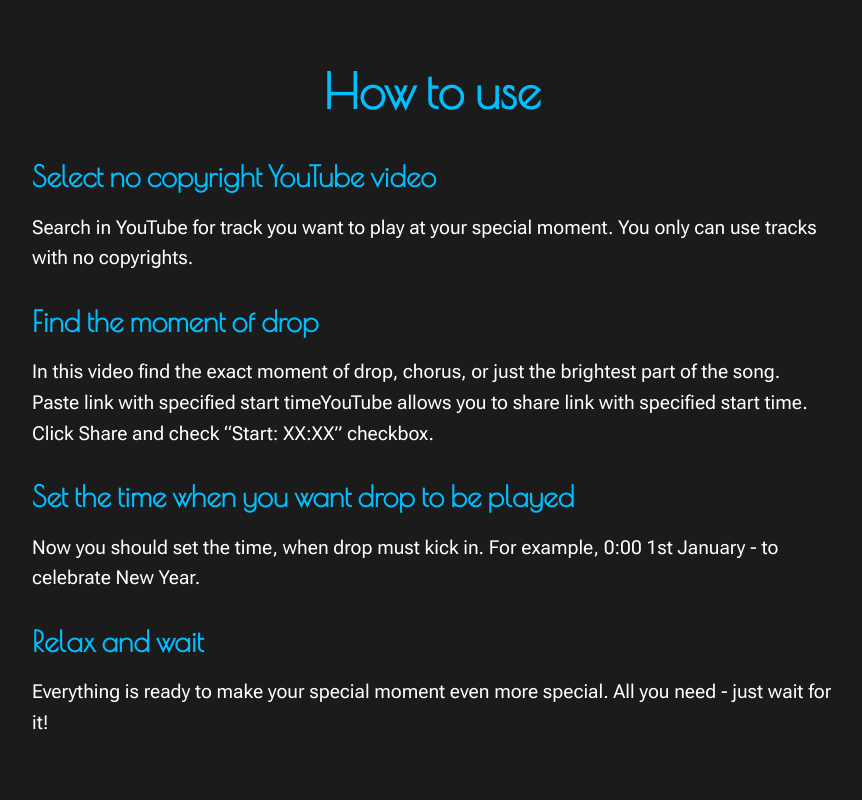
After one commit to VladiusML/syncbeat, a FastAPI app: template musicdrop/templates/howtouse.html in a window 1280 px wide. The commit adds this page. Shown: the whole page, without its empty margins (208-1070 px from the left). Run offline with FastAPI, Linux system fonts and the light colour scheme; the template is opened without the code that fills it, so the values that code supplies are empty; parts of the project's set-up code (start-up, migrations or seed data) failed here and were passed over.

Commit message:
Design commit

```diff
--- a/musicdrop/main.py
+++ b/musicdrop/main.py
@@ -41,6 +41,7 @@ app = FastAPI(lifespan=lifespan)
 
 app.mount("/static", StaticFiles(directory="musicdrop/static"), "static")
 
+
 app.include_router(router_users)
 app.include_router(router_pages)
 
--- a/musicdrop/pages/router.py
+++ b/musicdrop/pages/router.py
@@ -20,6 +20,10 @@ templates = Jinja2Templates(directory="musicdrop/templates")
 async def get_register(request: Request):
     return templates.TemplateResponse("register.html", {"request": request})
 
+@router.get("/howtouse", response_class=HTMLResponse)
+async def get_register(request: Request):
+    return templates.TemplateResponse("howtouse.html", {"request": request})
+
 @router.get("/login", response_class=HTMLResponse)
 async def get_login(request: Request):
     return templates.TemplateResponse("login.html", {"request": request})
--- /dev/null
+++ b/musicdrop/static/css/styles.css
@@ -0,0 +1,256 @@
+
+
+
+
+
+/* howtouse */
+body {
+    font-family: 'Roboto Flex', sans-serif;
+    background-color: #1b1b1b;
+    color: #ffffff;
+    display: flex;
+    justify-content: center;
+    align-items: center;
+    height: 100vh;
+    margin: 0;
+    padding: 20px;
+    box-sizing: border-box;
+}
+
+.how-to-use-container {
+    max-width: 800px;
+    text-align: left;
+}
+
+h1 {
+    font-family: 'Poiret One', cursive;
+    font-size: 3rem;
+    color: #00bfff;
+    text-align: center;
+    margin-bottom: 40px;
+}
+
+.how-to-use-section {
+    margin-bottom: 30px;
+}
+
+h2 {
+    font-family: 'Poiret One', cursive;
+    font-size: 1.8rem;
+    color: #00bfff;
+    margin-bottom: 10px;
+}
+
+p {
+    font-size: 1.2rem;
+    line-height: 1.6;
+    color: #ffffff;
+}
+
+
+/* login */
+body {
+    font-family: 'Roboto Flex', sans-serif;
+    background-color: #1b1b1b;
+    color: #ffffff;
+    display: flex;
+    justify-content: center;
+    align-items: center;
+    height: 100vh;
+    margin: 0;
+}
+
+form {
+    background-color: #333;
+    padding: 20px;
+    border-radius: 10px;
+    box-shadow: 0 0 10px rgba(0, 0, 0, 0.5);
+}
+
+label {
+    font-family: 'Poiret One', cursive;
+    color: #00bfff;
+    font-size: 1.2rem;
+}
+
+input {
+    background-color: #444;
+    border: 2px solid #00bfff;
+    color: #fff;
+    padding: 10px;
+    margin: 10px 0;
+    border-radius: 5px;
+    width: 100%;
+}
+
+button {
+    background-color: #00bfff;
+    border: none;
+    color: white;
+    padding: 10px 20px;
+    text-align: center;
+    text-decoration: none;
+    display: inline-block;
+    font-size: 16px;
+    cursor: pointer;
+    border-radius: 12px;
+    width: 100%;
+}
+
+/* register */
+body {
+    font-family: 'Roboto Flex', sans-serif;
+    background-color: #1b1b1b;
+    color: #ffffff;
+    display: flex;
+    justify-content: center;
+    align-items: center;
+    height: 100vh;
+    margin: 0;
+}
+
+form {
+    background-color: #333;
+    padding: 20px;
+    border-radius: 10px;
+    box-shadow: 0 0 10px rgba(0, 0, 0, 0.5);
+    width: 300px;
+}
+
+label {
+    font-family: 'Poiret One', cursive;
+    color: #00bfff;
+    font-size: 1.2rem;
+    display: block;
+    margin-bottom: 5px;
+}
+
+input {
+    background-color: #444;
+    border: 2px solid #00bfff;
+    color: #fff;
+    padding: 10px;
+    margin-bottom: 20px;
+    border-radius: 5px;
+    width: 100%;
+}
+
+button {
+    background-color: #00bfff;
+    border: none;
+    color: white;
+    padding: 10px 20px;
+    text-align: center;
+    text-decoration: none;
+    display: inline-block;
+    font-size: 16px;
+    cursor: pointer;
+    border-radius: 12px;
+    width: 100%;
+}
+
+
+/* index */
+body {
+    font-family: 'Roboto Flex', sans-serif;
+    background-color: #1b1b1b;
+    color: #ffffff;
+    display: flex;
+    justify-content: center;
+    align-items: center;
+    height: 100vh;
+    margin: 0;
+}
+
+.container {
+    text-align: center;
+    width: 80%;
+}
+
+header nav {
+    display: flex;
+    justify-content: space-between;
+    align-items: center;
+    margin-bottom: 50px;
+}
+
+.nav-link {
+    font-family: 'Poiret One', cursive;
+    color: #fff;
+    text-decoration: none;
+    font-size: 1.2rem;
+}
+
+h1 {
+    font-family: 'Poiret One', cursive;
+    font-size: 3rem;
+    color: #00bfff;
+}
+
+.main-content {
+    margin: 50px 0;
+}
+
+.input-group {
+    display: flex;
+    justify-content: center;
+    margin-bottom: 20px;
+}
+
+.input-group input {
+    background-color: #333;
+    border: 2px solid #00bfff;
+    color: #fff;
+    padding: 10px;
+    margin: 0 10px;
+    border-radius: 5px;
+    width: 200px;
+}
+
+.btn {
+    background-color: #00bfff;
+    border: none;
+    color: white;
+    padding: 10px 20px;
+    text-align: center;
+    text-decoration: none;
+    display: inline-block;
+    font-size: 16px;
+    margin: 4px 2px;
+    cursor: pointer;
+    border-radius: 12px;
+}
+
+.like-section {
+    display: flex;
+    justify-content: center;
+    align-items: center;
+    margin-top: 30px;
+}
+
+#like-button {
+    background-color: #333;
+    border: 2px solid #00bfff;
+    color: #fff;
+    padding: 10px;
+    border-radius: 5px;
+    cursor: pointer;
+}
+
+#total-like-count {
+    font-size: 1.5rem;
+    color: #00bfff;
+    margin-left: 10px;
+}
+
+.register-login {
+    font-family: 'Poiret One', cursive;
+    display: flex;
+    justify-content: center;
+    align-items: center;
+}
+
+.register-login a,
+.register-login p {
+    margin: 0 10px;
+}
--- /dev/null
+++ b/musicdrop/templates/howtouse.html
@@ -0,0 +1,32 @@
+<!DOCTYPE html>
+<html lang="en">
+<head>
+    <meta charset="UTF-8">
+    <meta name="viewport" content="width=device-width, initial-scale=1.0">
+    <title>How to use</title>
+    <link rel="stylesheet" href="/static/css/styles.css">
+    <link href="https://fonts.googleapis.com/css2?family=Poiret+One&family=Roboto+Flex:wght@300;400;700&display=swap" rel="stylesheet">
+</head>
+<body>
+    <div class="how-to-use-container">
+        <h1>How to use</h1>
+        <div class="how-to-use-section">
+            <h2>Select no copyright YouTube video</h2>
+            <p>Search in YouTube for track you want to play at your special moment. You only can use tracks with no copyrights.</p>
+        </div>
+        <div class="how-to-use-section">
+            <h2>Find the moment of drop</h2>
+            <p>In this video find the exact moment of drop, chorus, or just the brightest part of the song.
+            Paste link with specified start timeYouTube allows you to share link with specified start time. Click Share and check “Start: XX:XX” checkbox.</p>
+        </div>
+        <div class="how-to-use-section">
+            <h2>Set the time when you want drop to be played</h2>
+            <p>Now you should set the time, when drop must kick in. For example, 0:00 1st January - to celebrate New Year.</p>
+        </div>
+        <div class="how-to-use-section">
+            <h2>Relax and wait</h2>
+            <p>Everything is ready to make your special moment even more special. All you need - just wait for it!</p>
+        </div>
+    </div>
+</body>
+</html>
--- a/musicdrop/templates/login.html
+++ b/musicdrop/templates/login.html
@@ -2,6 +2,9 @@
 <html>
 <head>
     <title>Вход</title>
+    <link rel="stylesheet" href="/static/css/styles.css">
+    <link rel="icon" href="/static/images/logo.svg" type="image/svg+xml">
+    <link href="https://fonts.googleapis.com/css2?family=Poiret+One&family=Roboto+Flex:wght@300;400;700&display=swap" rel="stylesheet">
 </head>
 <body>
     <form id="login-form">
--- a/musicdrop/templates/register.html
+++ b/musicdrop/templates/register.html
@@ -2,6 +2,9 @@
 <html>
 <head>
     <title>Регистрация</title>
+    <link rel="stylesheet" href="/static/css/styles.css">
+    <link rel="icon" href="/static/images/logo.svg" type="image/svg+xml">
+    <link href="https://fonts.googleapis.com/css2?family=Poiret+One&family=Roboto+Flex:wght@300;400;700&display=swap" rel="stylesheet">
 </head>
 <body>
     <form id="registration-form">
```
Also changed, not shown: musicdrop/static/css/login.css (added, +47 -0 lines), musicdrop/static/css/register.css (added, +50 -0 lines), musicdrop/templates/index.html (+38 -20 lines), musicdrop/static/images/logo.svg (added).
